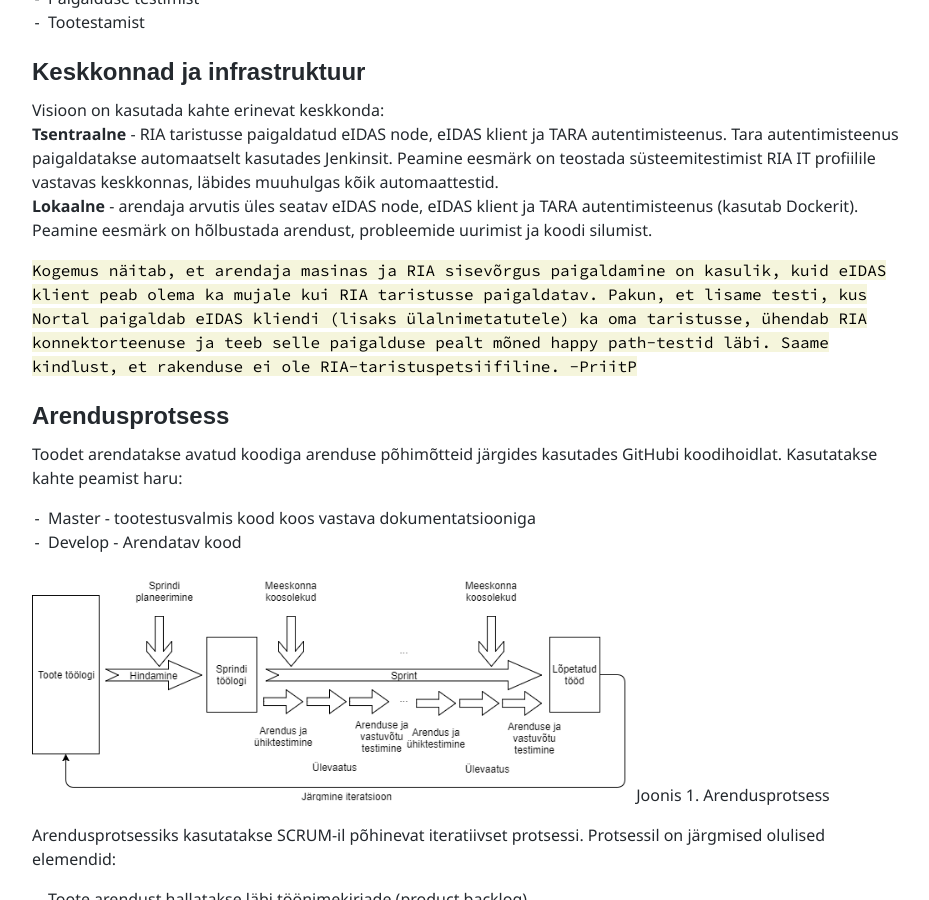
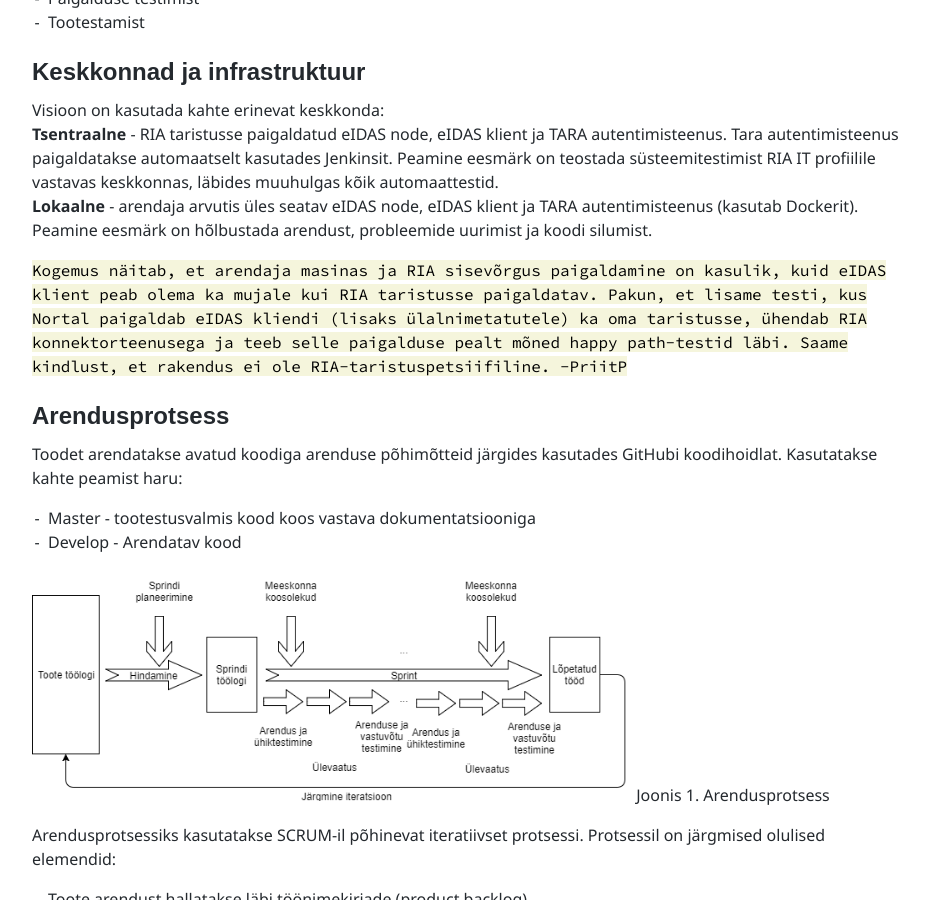
Before and after one commit to e-gov/TARA-Doku, a Jekyll site: the page built from QaStrateegia.md, in a window 1280 px wide and 900 px high, scrolled down 363 px. Shown: the whole window, without its empty margins (0-929 px from the left). Built offline with Jekyll 4.4.1, drawn with Linux system fonts in a browser that asks for light colours; our own code applies the rules of GitHub Pages for plain Markdown files; some of the changed text lies outside the part shown.

Commit message:
tekstikohendus

```diff
--- a/QaStrateegia.md
+++ b/QaStrateegia.md
@@ -21,7 +21,7 @@ Visioon on kasutada kahte erinevat keskkonda:<br>
 **Tsentraalne** - RIA taristusse paigaldatud eIDAS node, eIDAS klient ja TARA autentimisteenus. Tara autentimisteenus paigaldatakse automaatselt kasutades Jenkinsit. Peamine eesmärk on teostada süsteemitestimist RIA IT profiilile vastavas keskkonnas, läbides muuhulgas kõik automaattestid.<br>
 **Lokaalne** - arendaja arvutis üles seatav eIDAS node, eIDAS klient ja TARA autentimisteenus (kasutab Dockerit). Peamine eesmärk on hõlbustada arendust, probleemide uurimist ja koodi silumist.
 
-`Kogemus näitab, et arendaja masinas ja RIA sisevõrgus paigaldamine on kasulik, kuid eIDAS klient peab olema ka mujale kui RIA taristusse paigaldatav. Pakun, et lisame testi, kus Nortal paigaldab eIDAS kliendi (lisaks ülalnimetatutele) ka oma taristusse, ühendab RIA konnektorteenuse ja teeb selle paigalduse pealt mõned happy path-testid läbi. Saame kindlust, et rakenduse ei ole RIA-taristuspetsiifiline. -PriitP`
+`Kogemus näitab, et arendaja masinas ja RIA sisevõrgus paigaldamine on kasulik, kuid eIDAS klient peab olema ka mujale kui RIA taristusse paigaldatav. Pakun, et lisame testi, kus Nortal paigaldab eIDAS kliendi (lisaks ülalnimetatutele) ka oma taristusse, ühendab RIA konnektorteenusega ja teeb selle paigalduse pealt mõned happy path-testid läbi. Saame kindlust, et rakendus ei ole RIA-taristuspetsiifiline. -PriitP`
 
 ## Arendusprotsess
 Toodet arendatakse avatud koodiga arenduse põhimõtteid järgides kasutades GitHubi koodihoidlat. Kasutatakse kahte peamist haru:
```
Also changed, not shown: other parts of QaStrateegia.md (+1 -1 lines).
